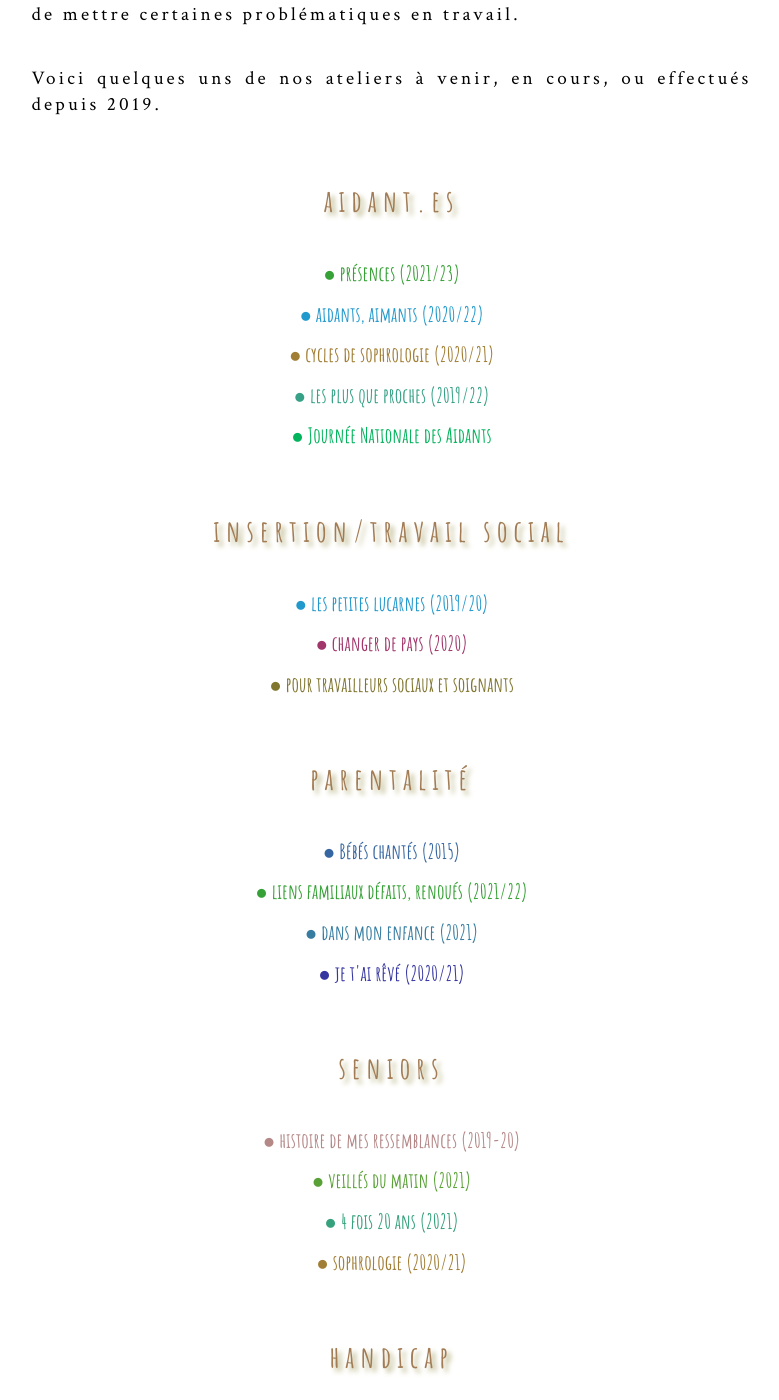
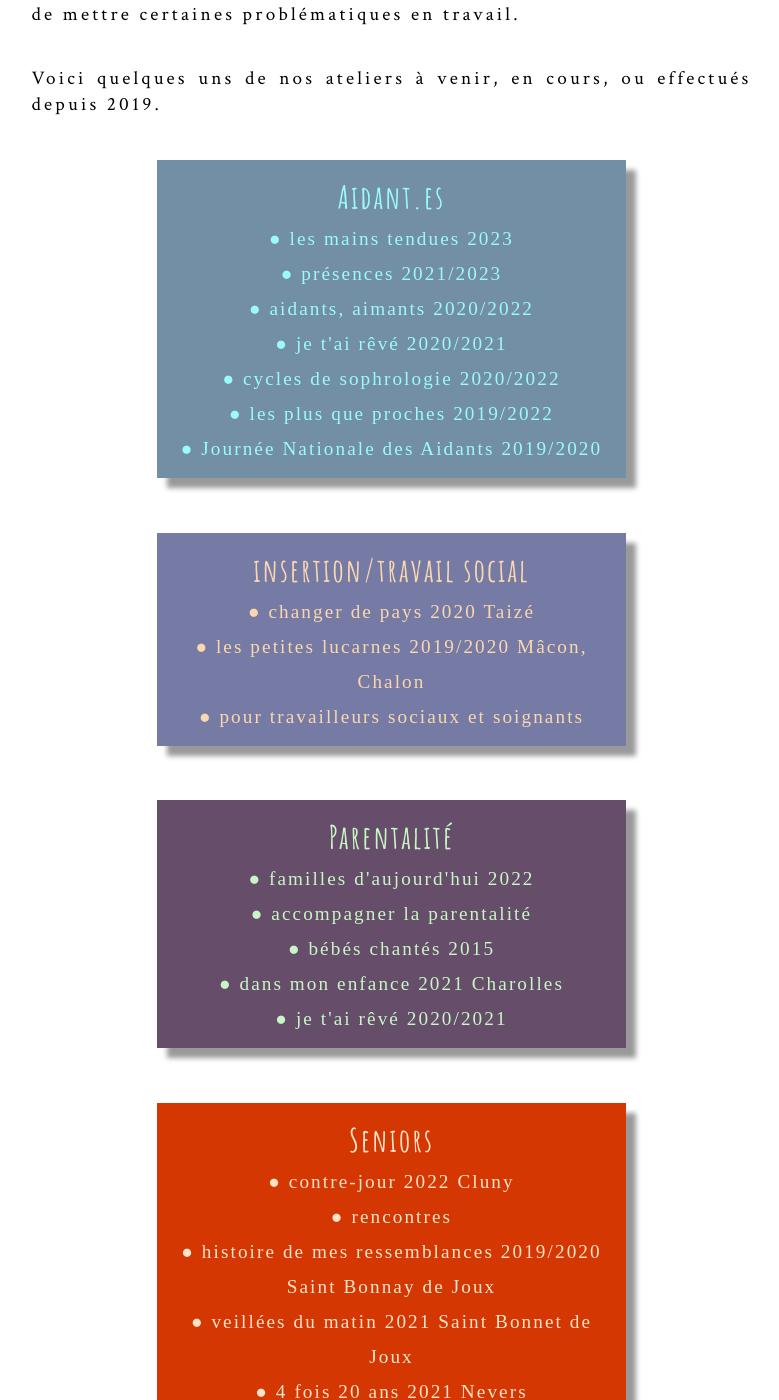
Before and after one commit to leshnik/revertouthaut, a Jekyll site: the page built from ateliers.md, in a window 1280 px wide and 1400 px high, scrolled down 1094 px. Shown: the whole window, without its empty margins (225-1004 px from the left). Built offline with Jekyll 4.4.1, drawn with Linux system fonts in a browser that asks for light colours; some of the changed text lies outside the part shown.

Commit message:
new ateliers page (unfinished)

```diff
--- a/ateliers.md
+++ b/ateliers.md
@@ -19,17 +19,65 @@ summary: Nos ateliers peuvent avoir lieu sur tout le département de la Saône e
 
 <p class="intro-text">Voici quelques uns de nos ateliers à venir, en cours, ou effectués depuis 2019.
 </p>
-<h2>aidant.es</h2>
-<ul class="center-text">
-  <li><a style="color: hsl(120,50%,42%)" href="/presences">●&nbsp;présences (2021/23)</a></li>
-  <li><a style="color: #29c" href="/aidants-aimants">●&nbsp;aidants, aimants (2020/22)</a></li>
-  <li><a style="color: hsl(40.6,50.5%,42%)" href="/cycles-de-sophrologie">●&nbsp;cycles de sophrologie (2020/21)</a></li>
-  <li><a style="color: hsl(165, 50%, 42%)" href="/les-plus-que-proches">●&nbsp;les plus que proches (2019/22)</a></li>
-  <li><a style="color: #02b45b" href="/journee-nationale-des-aidants"
-        >●&nbsp;Journée Nationale des Aidants</a
-      ></li>
-</ul>
-<h2>insertion/travail social</h2>
+<div id="siteMap" class="space-around--wrap">
+<p class="shadow" style="background: #728fa6 ; width: 50ch"><span style="color: #9bfafa" class="nav-list-heading">Aidant.es</span><br>
+  <a style="color: #9bfafa" class="nav-list-item subtlehover"  href="/les-mains-tendues">●&nbsp;les mains tendues 2023</a><br>
+  <a style="color: #9bfafa" class="nav-list-item subtlehover"  href="/presences">●&nbsp;présences 2021/2023</a><br/>
+  <a style="color: #9bfafa" class="nav-list-item subtlehover"  href="/aidants-aimants">●&nbsp;aidants, aimants 2020/2022</a><br>
+  <a style="color: #9bfafa" class="nav-list-item subtlehover"  href="/je-t-ai-reve">●&nbsp;je t'ai rêvé 2020/2021</a><br>
+  <a style="color: #9bfafa" class="nav-list-item subtlehover"  href="/cycles-de-sophrologie">●&nbsp;cycles de sophrologie 2020/2022</a><br>
+  <a style="color: #9bfafa" class="nav-list-item subtlehover"  href="/les-plus-que-proches">●&nbsp;les plus que proches 2019/2022</a><br>
+  <a style="color: #9bfafa" class="nav-list-item subtlehover"  href="/journee-nationale-des-aidants">●&nbsp;Journée Nationale des Aidants 2019/2020</a>
+</p>
+<p class="shadow" style="background: #767ba5; width: 50ch"><span style="color:#fbd7ae" class="nav-list-heading">insertion/travail social</span><br>
+  <a style="color:#fbd7ae" class="nav-list-item subtlehover"  href="/changer-de-pays">●&nbsp;changer de pays 2020 Taizé</a><br>
+  <a style="color:#fbd7ae" class="nav-list-item subtlehover"  href="/les-petites-lucarnes">●&nbsp;les petites lucarnes 2019/2020 Mâcon, Chalon</a><br>
+  <a style="color:#fbd7ae" class="nav-list-item subtlehover" href="/pour-travailleurs-sociaux-et-soignants">●&nbsp;pour travailleurs sociaux et soignants</a>
+</p>
+<p class="shadow" style="background: #664d69; width: 50ch"><span style="color: #c8f7c5" class="nav-list-heading">Parentalité</span><br>
+  <a style="color: #c8f7c5" class="nav-list-item subtlehover" style="color:#c8f7c5" href="/familles-d-aujourd-hui">●&nbsp;familles d'aujourd'hui 2022</a><br>
+  <a style="color: #c8f7c5" class="nav-list-item subtlehover" style="color:#c8f7c5" href="/accompagner-la-parentalite">●&nbsp;accompagner la parentalité</a><br>
+  <a style="color: #c8f7c5" class="nav-list-item subtlehover" style="color: #c8f7c5" href="/bebes-chantes">●&nbsp;bébés chantés 2015</a><br>
+  <a style="color: #c8f7c5" class="nav-list-item subtlehover" style="color: #c8f7c5" href="/dans-mon-enfance">●&nbsp;dans mon enfance 2021 Charolles</a><br>
+  <a style="color: #c8f7c5" class="nav-list-item subtlehover" style="color: #c8f7c5" href="/je-t-ai-reve">●&nbsp;je t'ai rêvé 2020/2021</a>
+</p>
+<p class="shadow" style="background: #d43702; width: 50ch"><span style="color: #ffe3ca" class="nav-list-heading">Seniors</span><br>
+  <a style="color: #ffe3ca" class="nav-list-item subtlehover"  href="contre-jour">●&nbsp;contre-jour 2022 Cluny</a><br>
+  <a style="color: #ffe3ca" class="nav-list-item subtlehover"  href="/rencontres">●&nbsp;rencontres</a><br>
+  <a style="color: #ffe3ca" class="nav-list-item subtlehover"  href="/histoire-de-mes-ressemblances">●&nbsp;histoire de mes ressemblances 2019/2020 Saint Bonnay de Joux</a><br>
+  <a style="color: #ffe3ca" class="nav-list-item subtlehover"  href="veillees-du-matin">●&nbsp;veillées du matin 2021 Saint Bonnet de Joux</a><br>
+  <a style="color: #ffe3ca" class="nav-list-item subtlehover"  href="/4-fois-20-ans">●&nbsp;4 fois 20 ans 2021 Nevers</a><br>
+  <a style="color: #ffe3ca" class="nav-list-item subtlehover"  href="/cycles-de-sophrologie">●&nbsp;sophrologie 2020/2022</a>
+</p>
+<p class="shadow" style="background: #653a4c; width: 50ch"><span style="color: #f5d76e;" class="nav-list-heading">Handicap/Inclusion</span><br>
+  <a style="color: #f5d76e;" class="nav-list-item subtlehover"  href="/re-inventer-sa-vie">●&nbsp;ré-inventer sa vie 2022/2023 Mâcon</a><br>
+  <a style="color: #f5d76e;" class="nav-list-item subtlehover"  href="/je-t-ai-reve">●&nbsp;je t'ai rêvé 2021 Chalon</a><br>
+  <a style="color: #f5d76e;" class="nav-list-item subtlehover"  href="/de-l-air">●&nbsp;de l'air ! 2020 Bonnay</a><br>
+  <a style="color: #f5d76e;" class="nav-list-item subtlehover"  href="/reapprendre-a-aimer">●&nbsp;réapprendre à aimer 2020/2022 Cluny</a><br>
+  <a style="color: #f5d76e;" class="nav-list-item subtlehover"  href="/je-veux-vivre">●&nbsp;je veux vivre 2021</a><br>
+  <a style="color: #f5d76e;" class="nav-list-item subtlehover"  href="/chez-soi">●&nbsp;chez soi</a>
+</p>
+<p class="shadow" style="background: #8db3d2; width: 50ch"><span style="color: #00008b" class="nav-list-heading">Troubles Psychiques</span><br>
+  <a style="color: #00008b" class="nav-list-item"  href="/portraits-des-miens">●&nbsp;portraits des miens 2022 Sevrey</a><br>
+</p>
+<p class="shadow" style="background: #7fa090; width: 50ch"><span style="color:#97f9f7" class="nav-list-heading">Maladies Neuro-évolutives</span><br>
+  <a style="color:#aafdfc" class="nav-list-item"  href="/vivre-avec-parkinson">●&nbsp;vivre avec Parkinson</a><br>
+</p>
+<p class="shadow" style="background: #f5ae1f; width: 50ch"><span style="color: #550055" class="nav-list-heading">monde rural</span><br>
+  <a style="color: #550055" class="nav-list-item" href="/histoires-de-transmission">●&nbsp;histoires de transmission</a>
+</p>
+</div>
+
+<!-- <ul class="center-text">
+  <li><a href="/les-mains-tendues">●&nbsp;les mains tendues</a></li>
+  <li><a style="color: #000" href="/presences">●&nbsp;présences (2021/23)</a></li>
+  <li><a style="color: #000" href="/aidants-aimants">●&nbsp;aidants, aimants (2020/22)</a></li>
+  <li><a style="color: #000" href="/cycles-de-sophrologie">●&nbsp;cycles de sophrologie (2020/21)</a></li>
+  <li><a style="color:#000" class="nav-list-item"  href="/je-t-ai-reve">●&nbsp;je t'ai rêvé</a></li>
+  <li><a style="color: #000" href="/les-plus-que-proches">●&nbsp;les plus que proches (2019/22)</a></li>
+  <li><a style="color: #000" href="/journee-nationale-des-aidants">●&nbsp;Journée Nationale des Aidants</a></li>
+</ul> -->
+<!-- <h2>insertion/travail social</h2>
 <ul class="center-text">
   <li><a style="color: #29c" href="/les-petites-lucarnes">●&nbsp;les petites lucarnes (2019/20)</a></li>
   <li><a style="color: hsl(330,50%,42%)" href="/changer-de-pays">●&nbsp;changer de pays (2020)</a></li>
@@ -61,7 +109,7 @@ summary: Nos ateliers peuvent avoir lieu sur tout le département de la Saône e
   </li>
   <li><a style="color: hsl(230,50%,42%)" href="/je-veux-vivre">●&nbsp;je veux vivre (2021)</a></li>
   <li><a style="color:hsl(213, 50%, 42%)" href="/chez-soi">●&nbsp;chez soi</a></li>
-</ul>
+</ul> -->
 
 <div class="space-below"></div>
 <!-- Slideshow container -->
```
